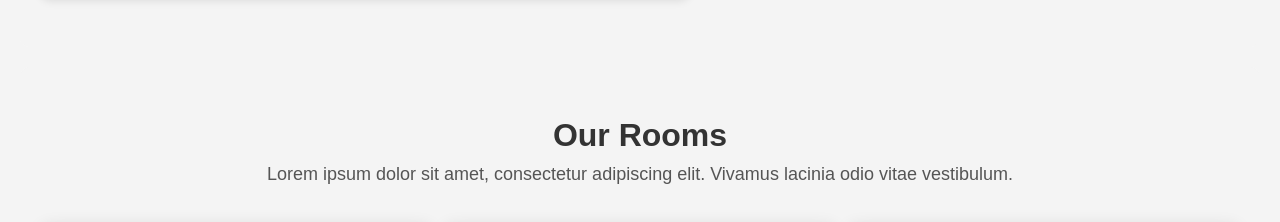
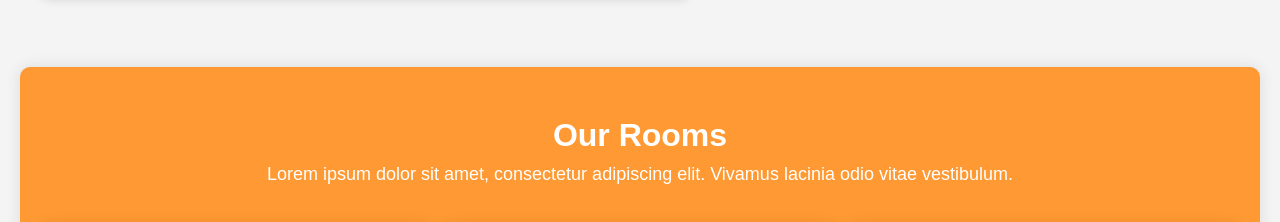
Before and after one commit to amawhinney999/website, a website: page public/index.html in a window 1280 px wide. Shown: the part 1680-1902 px from the top of the page. Drawn offline with Linux system fonts and the light colour scheme.

Commit message:
room section added

```diff
--- a/public/styles.css
+++ b/public/styles.css
@@ -244,25 +244,29 @@ section {
     border-radius: 10px;
 }
 
-/* Rooms Section */
+/* Rooms Section (with Orange Box) */
 #rooms {
     padding: 50px 20px;
     text-align: center;
-    background-color: #f4f4f4; /* Light gray background */
+    background-color: #ff9933; /* Orange background */
+    border-radius: 10px; /* Optional: for rounded corners */
+    box-shadow: 0px 0px 15px rgba(0, 0, 0, 0.1); /* Optional: for a subtle shadow */
 }
 
+/* Add padding for text and make sure the content inside the section is spaced out correctly */
 #rooms h2 {
     font-size: 32px;
     font-weight: 700;
     margin-bottom: 10px;
-    color: #333;
+    color: white; /* White text color for better contrast */
 }
 
 #rooms p {
     font-size: 18px;
-    color: #555;
+    color: white; /* White text for the subtext */
     margin-bottom: 40px;
 }
+
 
 /* Image Grid */
 .image-grid {
```
Also changed, not shown: package.json (added, +21 -0 lines).
